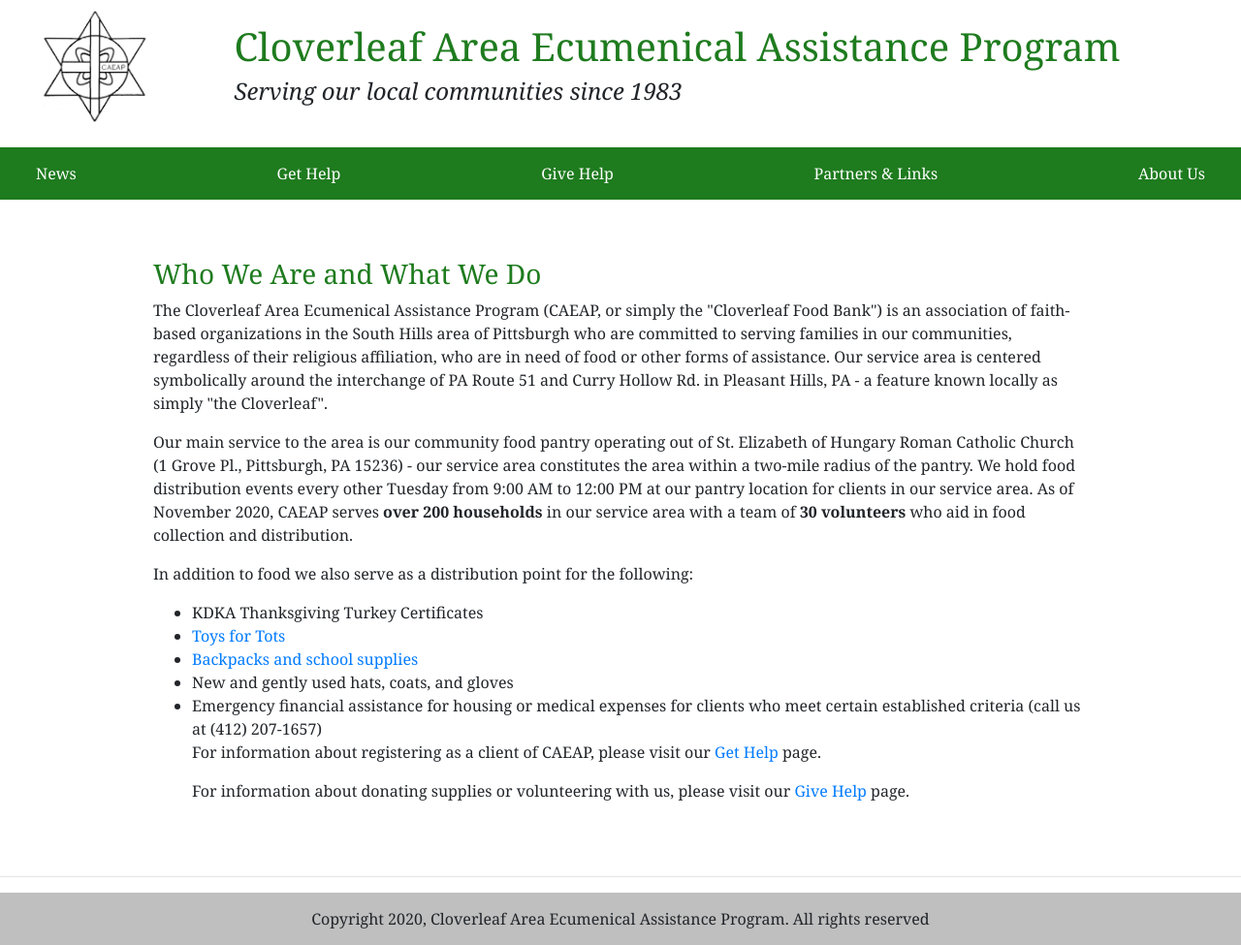
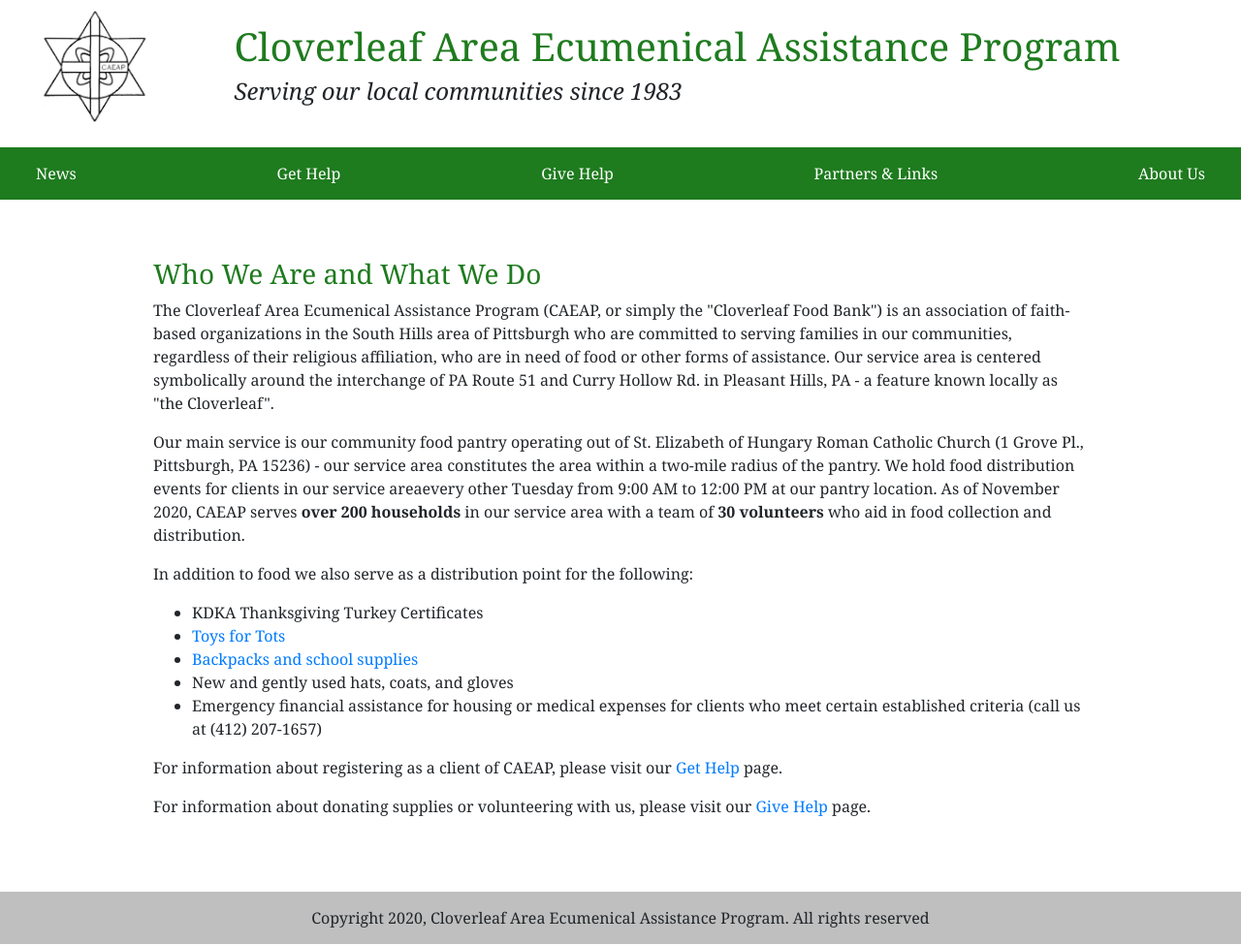
Before and after one commit to Cloverleaf-Food-Bank/cloverleaf-food-bank.github.io, a Jekyll site: the page built from about.html, in a window 1280 px wide. Shown: the whole page at 97% size. Built offline with Jekyll 4.4.1, drawn with Linux system fonts in a browser that asks for light colours.

Commit message:
Changed to about page

```diff
--- a/about.html
+++ b/about.html
@@ -12,13 +12,13 @@ permalink: about
       serving families in our communities, regardless of their religious affiliation,
       who are in need of food or other forms of assistance. Our service area is centered
       symbolically around the interchange of PA Route 51 and Curry Hollow Rd. in Pleasant Hills, PA
-      - a feature known locally as simply "the Cloverleaf".
+      - a feature known locally as "the Cloverleaf".
     </p>
-    <p>Our main service to the area is our community food pantry operating out of St. Elizabeth
+    <p>Our main service is our community food pantry operating out of St. Elizabeth
       of Hungary Roman Catholic Church (1 Grove Pl., Pittsburgh, PA 15236) - our service area constitutes
       the area within a two-mile radius of the pantry. We hold
-      food distribution events every other Tuesday from 9:00 AM to 12:00 PM at our pantry location
-      for clients in our service area. As of November 2020, CAEAP serves <strong>over 200 households</strong>
+      food distribution events for clients in our service areaevery other Tuesday from 9:00 AM to 12:00 PM
+      at our pantry location. As of November 2020, CAEAP serves <strong>over 200 households</strong>
       in our service area with a team of <strong>30 volunteers</strong> who aid in food collection and
       distribution.
     </p>
@@ -30,10 +30,8 @@ permalink: about
       <li>New and gently used hats, coats, and gloves</li>
       <li>Emergency financial assistance for housing or medical expenses for clients who meet
         certain established criteria (call us at (412) 207-1657)
+    </ul>
     <p>For information about registering as a client of CAEAP, please visit our <a href="gethelp">Get Help</a> page.</p>
     <p>For information about donating supplies or volunteering with us, please visit our <a href="givehelp">Give Help</a> page.</p>
   </div>
-  <hr/>
-  <div>
-  </div>
 </div>
```
